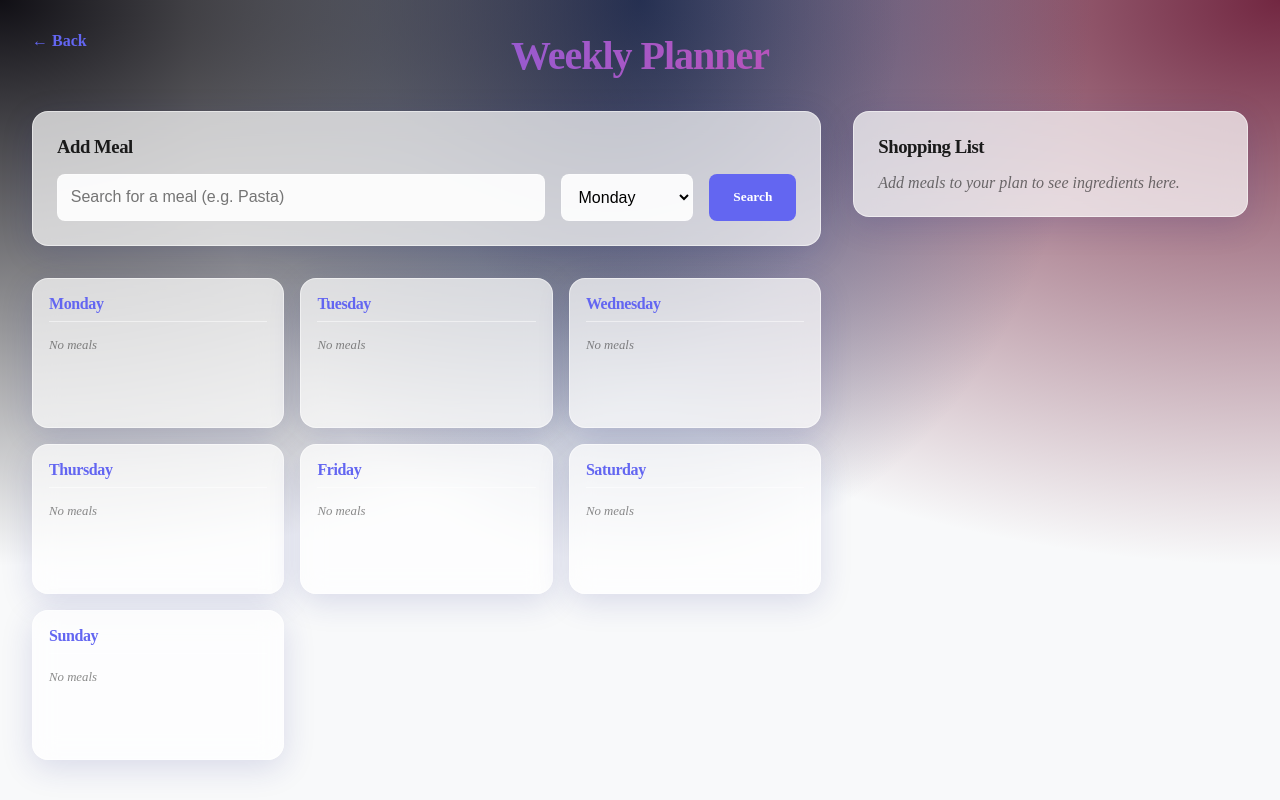
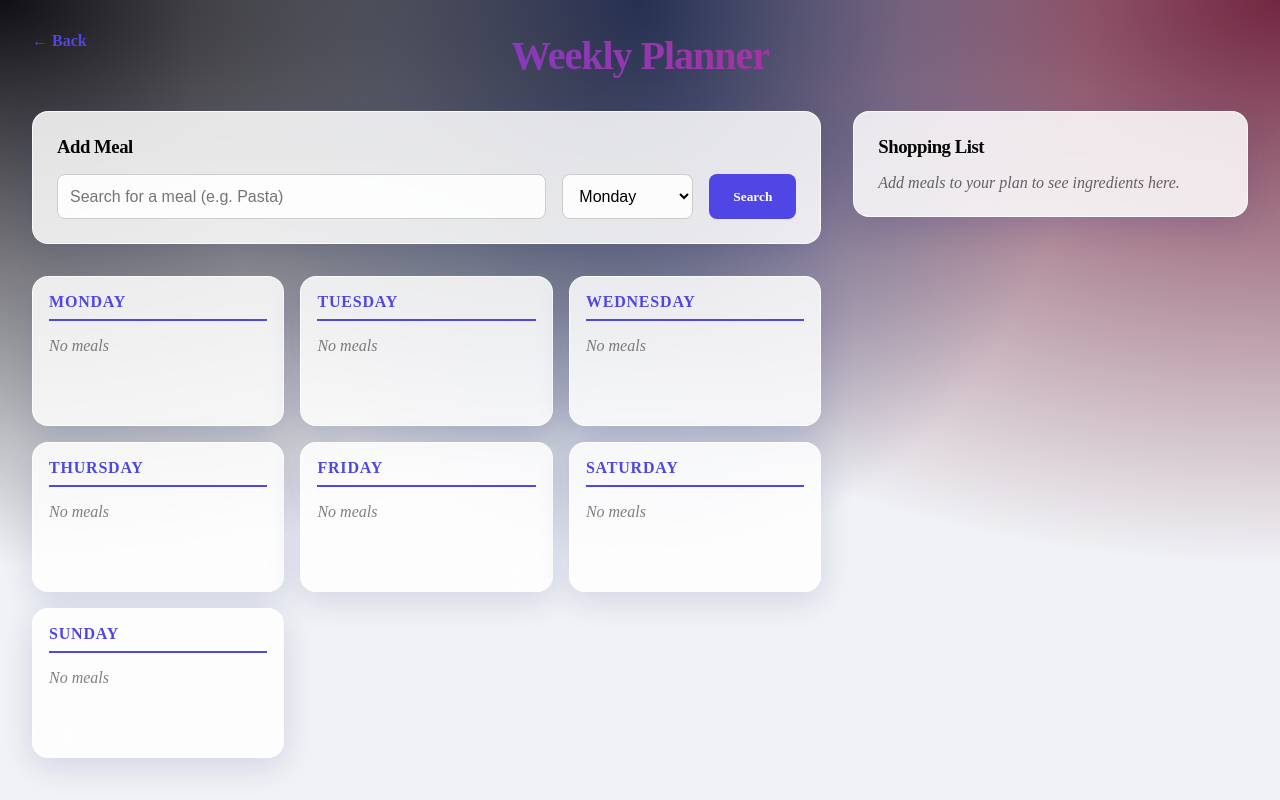
Before and after one commit to Brachyy/kitchen, a Next.js app: page /planner in a window 1280 px wide. Built offline with nearby package versions, Linux system fonts and the light colour scheme.

Commit message:
Design Polish: Improve contrast and input visibility

```diff
--- a/src/app/globals.css
+++ b/src/app/globals.css
@@ -1,15 +1,16 @@
 :root {
-  /* Premium Color Palette */
-  --background: #f8f9fa;
-  --foreground: #1a1a1a;
+  /* Premium Color Palette - High Contrast */
+  --background: #f0f2f5;
+  --foreground: #050505; /* Pitch black for text */
 
-  --primary: #6366f1; /* Indigo */
-  --primary-hover: #4f46e5;
-  --secondary: #ec4899; /* Pink */
-  --accent: #8b5cf6; /* Violet */
+  --primary: #4f46e5; /* Indigo 600 - Stronger */
+  --primary-hover: #4338ca;
+  --secondary: #db2777; /* Pink 600 - Stronger */
+  --accent: #7c3aed; /* Violet 600 */
 
-  --card-bg: rgba(255, 255, 255, 0.7);
-  --card-border: rgba(255, 255, 255, 0.5);
+  /* Glass Effect - More Opaque for Readability */
+  --card-bg: rgba(255, 255, 255, 0.85);
+  --card-border: rgba(255, 255, 255, 0.8);
   --glass-shadow: 0 8px 32px 0 rgba(31, 38, 135, 0.15);
 
   --font-sans: var(--font-geist-sans);
@@ -19,16 +20,16 @@
 @media (prefers-color-scheme: dark) {
   :root {
     --background: #0f172a; /* Slate 900 */
-    --foreground: #f1f5f9;
+    --foreground: #f8fafc; /* White for text */
 
     --primary: #818cf8;
     --primary-hover: #6366f1;
     --secondary: #f472b6;
     --accent: #a78bfa;
 
-    --card-bg: rgba(30, 41, 59, 0.7); /* Slate 800 with opacity */
-    --card-border: rgba(255, 255, 255, 0.1);
-    --glass-shadow: 0 8px 32px 0 rgba(0, 0, 0, 0.3);
+    --card-bg: rgba(30, 41, 59, 0.85); /* More opaque dark glass */
+    --card-border: rgba(255, 255, 255, 0.15);
+    --glass-shadow: 0 8px 32px 0 rgba(0, 0, 0, 0.4);
   }
 }
 
@@ -59,16 +60,36 @@ body {
     radial-gradient(at 50% 0%, hsla(225, 39%, 30%, 1) 0, transparent 50%),
     radial-gradient(at 100% 0%, hsla(339, 49%, 30%, 1) 0, transparent 50%);
   background-attachment: fixed;
+  background-size: cover;
 }
 
-/* Glassmorphism Utility */
+/* Glassmorphism Utility - Enhanced */
 .glass {
   background: var(--card-bg);
-  backdrop-filter: blur(12px);
-  -webkit-backdrop-filter: blur(12px);
+  backdrop-filter: blur(16px); /* Stronger blur */
+  -webkit-backdrop-filter: blur(16px);
   border: 1px solid var(--card-border);
   box-shadow: var(--glass-shadow);
   border-radius: 16px;
+}
+
+/* Global Input Styles for Visibility */
+input, select, textarea {
+  background: rgba(255, 255, 255, 0.9) !important; /* Force opaque background */
+  border: 1px solid #ccc !important;
+  color: #000 !important; /* Always black text in inputs */
+  padding: 0.75rem !important;
+  border-radius: 8px !important;
+  font-size: 1rem !important;
+}
+
+/* Dark mode overrides for inputs */
+@media (prefers-color-scheme: dark) {
+  input, select, textarea {
+    background: rgba(30, 41, 59, 0.85) !important;
+    border: 1px solid rgba(255, 255, 255, 0.2) !important;
+    color: #fff !important;
+  }
 }
 
 a {
--- a/src/components/IngredientInput.module.css
+++ b/src/components/IngredientInput.module.css
@@ -8,25 +8,19 @@
 
 .input {
   flex: 1;
-  padding: 1rem 1.5rem;
-  border-radius: 12px;
-  border: 1px solid var(--card-border);
-  background: rgba(255, 255, 255, 0.8);
-  font-size: 1rem;
-  color: var(--foreground);
-  transition: all 0.2s;
+  /* Styles handled by global input selector for consistency */
   box-shadow: 0 4px 6px -1px rgba(0, 0, 0, 0.1);
 }
 
 .input:focus {
   outline: none;
-  border-color: var(--primary);
+  border-color: var(--primary) !important;
   box-shadow: 0 0 0 3px rgba(99, 102, 241, 0.2);
 }
 
 .button {
   padding: 0 2rem;
-  border-radius: 12px;
+  border-radius: 8px;
   border: none;
   background: var(--primary);
   color: white;
@@ -38,4 +32,5 @@
 
 .button:hover {
   background: var(--primary-hover);
+  transform: translateY(-1px);
 }
--- a/src/components/Planner.module.css
+++ b/src/components/Planner.module.css
@@ -81,13 +81,17 @@
   composes: glass from global;
   padding: 1rem;
   min-height: 150px;
+  background: var(--card-bg); /* Ensure using the new opaque variable */
 }
 
 .dayTitle {
   margin-bottom: 1rem;
   color: var(--primary);
-  border-bottom: 1px solid var(--card-border);
+  border-bottom: 2px solid var(--primary); /* Thicker border for visibility */
   padding-bottom: 0.5rem;
+  font-weight: 800;
+  text-transform: uppercase;
+  letter-spacing: 0.05em;
 }
 
 .mealList {
@@ -101,21 +105,29 @@
   justify-content: space-between;
   align-items: center;
   font-size: 0.9rem;
-  background: rgba(255,255,255,0.5);
-  padding: 0.5rem;
-  border-radius: 4px;
+  background: rgba(255, 255, 255, 0.5); /* Semi-transparent white backing */
+  padding: 0.5rem 0.75rem;
+  border-radius: 6px;
+  font-weight: 500;
 }
 
 .removeBtn {
   background: none;
   border: none;
-  color: #ef4444;
+  color: #ef4444; /* Explicit red for remove */
   font-size: 1.2rem;
-  padding: 0 0.3rem;
+  cursor: pointer;
+  padding: 0 0.25rem;
+  opacity: 0.7;
+  transition: opacity 0.2s;
+}
+
+.removeBtn:hover {
+  opacity: 1;
 }
 
 .emptyText {
-  font-size: 0.8rem;
+  color: var(--foreground);
   opacity: 0.5;
   font-style: italic;
 }
```
